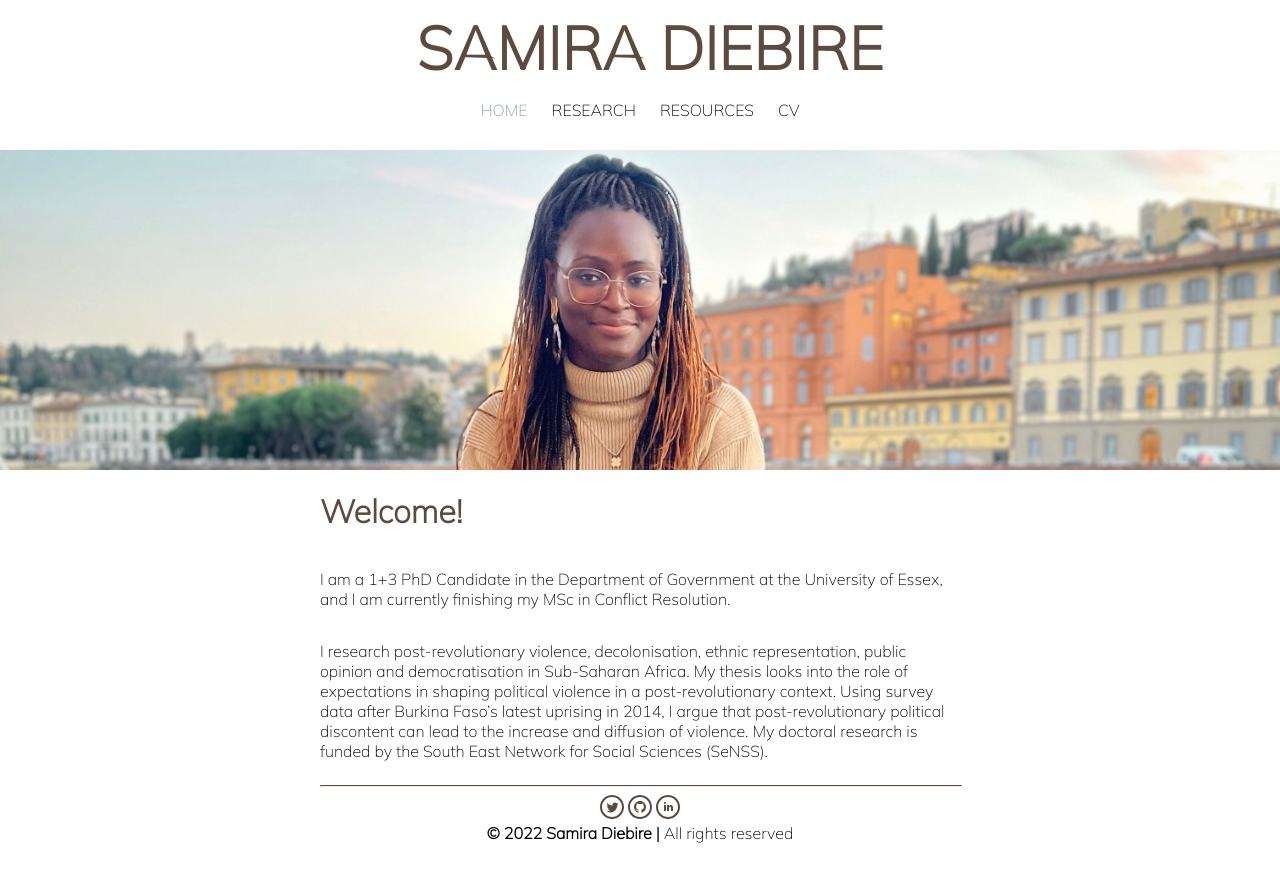
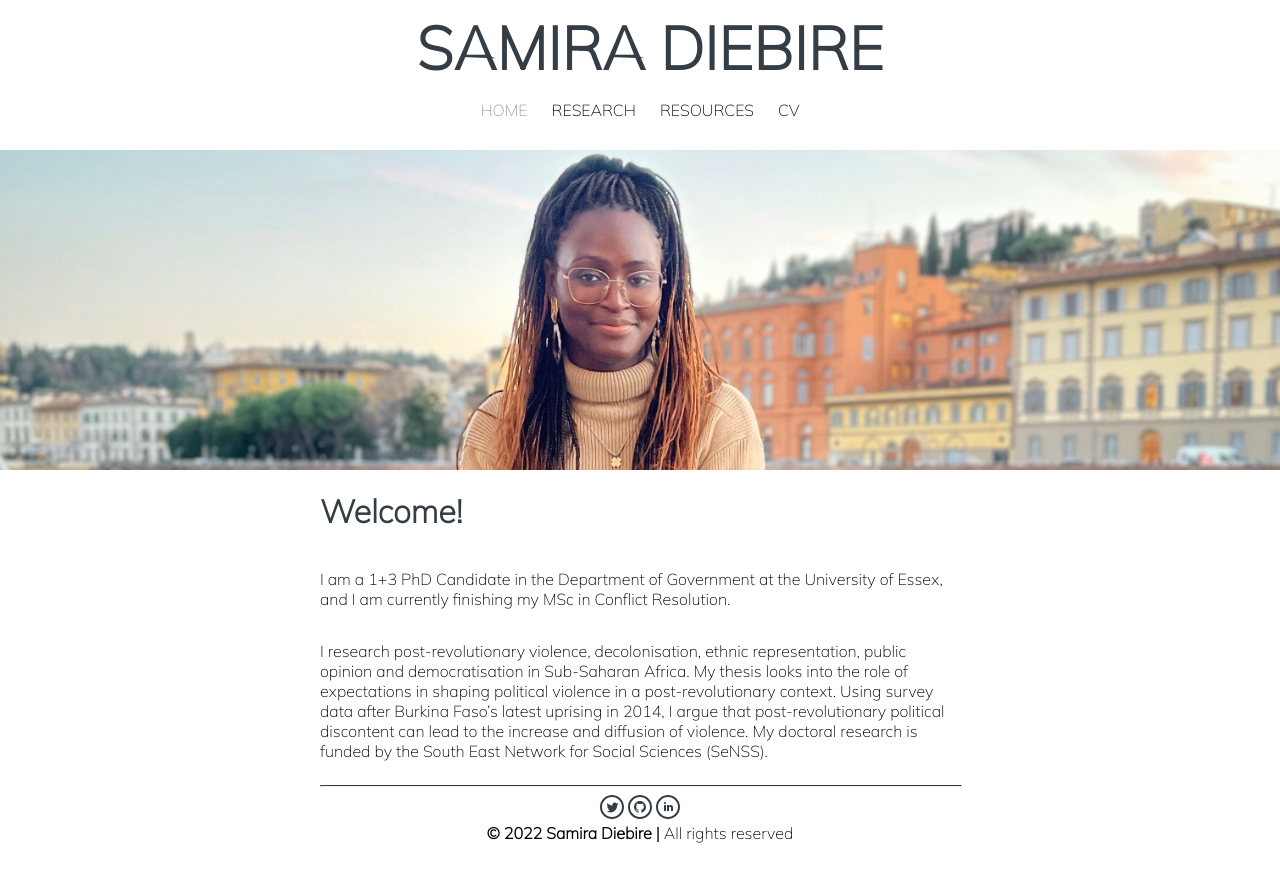
Before and after one commit to samiradiebire/samiradiebire.github.io, a Jekyll site: the page built from index.md, in a window 1280 px wide. Shown: the top 882 px of the page. Built offline with Jekyll 4.4.1, drawn with Linux system fonts in a browser that asks for light colours.

Commit message:
colour change + resources fix

```diff
--- a/_sass/root.scss
+++ b/_sass/root.scss
@@ -1,6 +1,6 @@
 /* Colours */
 $yt: rgb(255, 255, 255);
-$blu: #5D4A3E;//rgb(28, 150, 232);
+$blu: #343d46;//#5D4A3E;//rgb(28, 150, 232);
 $grey: #899b9f;
 
 /* Dynamic placements and widths */
@@ -21,6 +21,22 @@ $cross-rotate: 45deg;
 :root {
     font-family: 'Mulish', sans-serif;
     color: black;
+
+    /* These are technically the same, but use both */
+    overflow-wrap: break-word;
+    word-wrap: break-word;
+
+    -ms-word-break: break-all;
+    /* This is the dangerous one in WebKit, as it breaks things wherever */
+    // word-break: break-all;
+    /* Instead use this non-standard one: */
+    word-break: break-word;
+
+    /* Adds a hyphen where the word breaks, if supported (No Blink) */
+    -ms-hyphens: auto;
+    -moz-hyphens: auto;
+    -webkit-hyphens: auto;
+    hyphens: auto;
 }
 
 /* Body width and flex */
```
